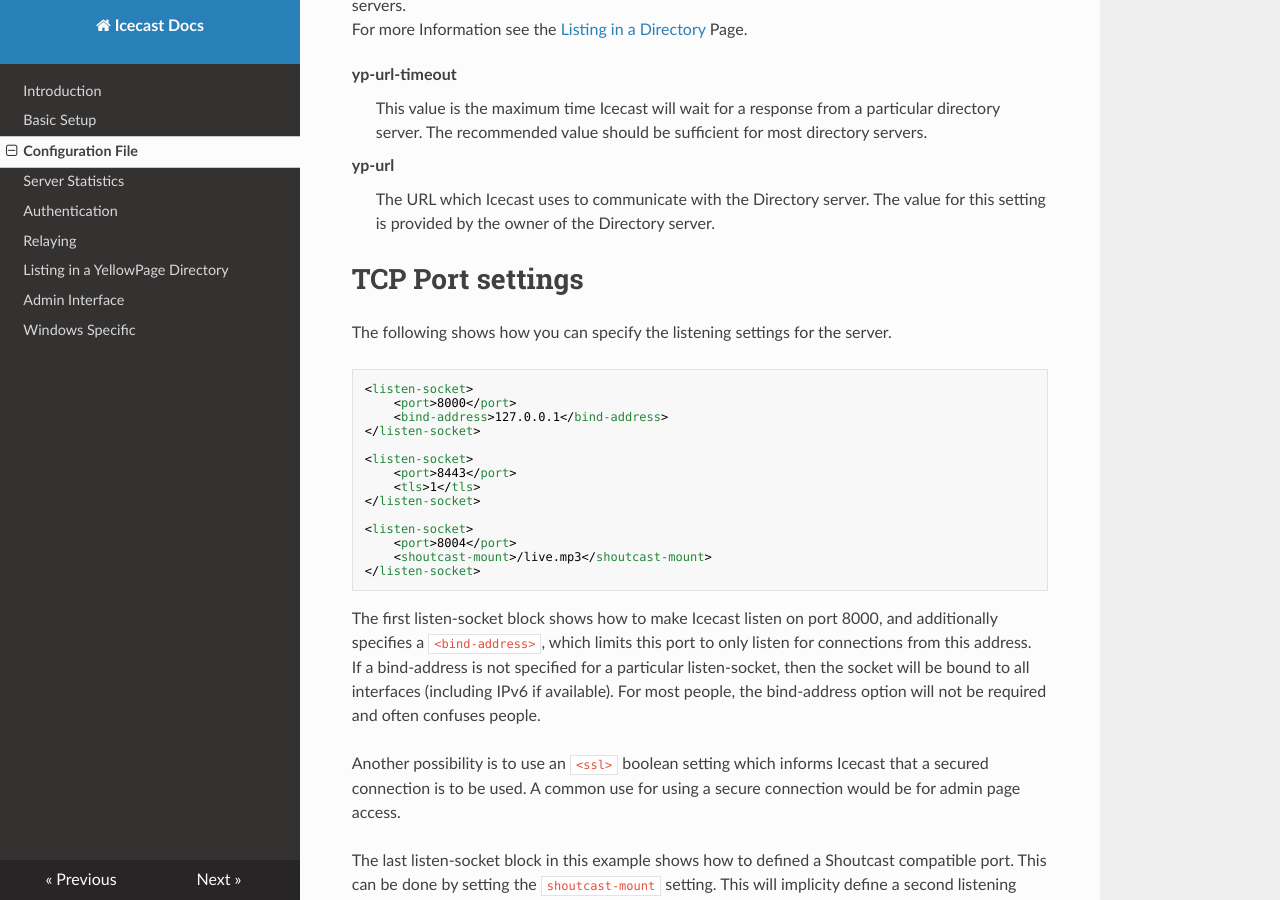
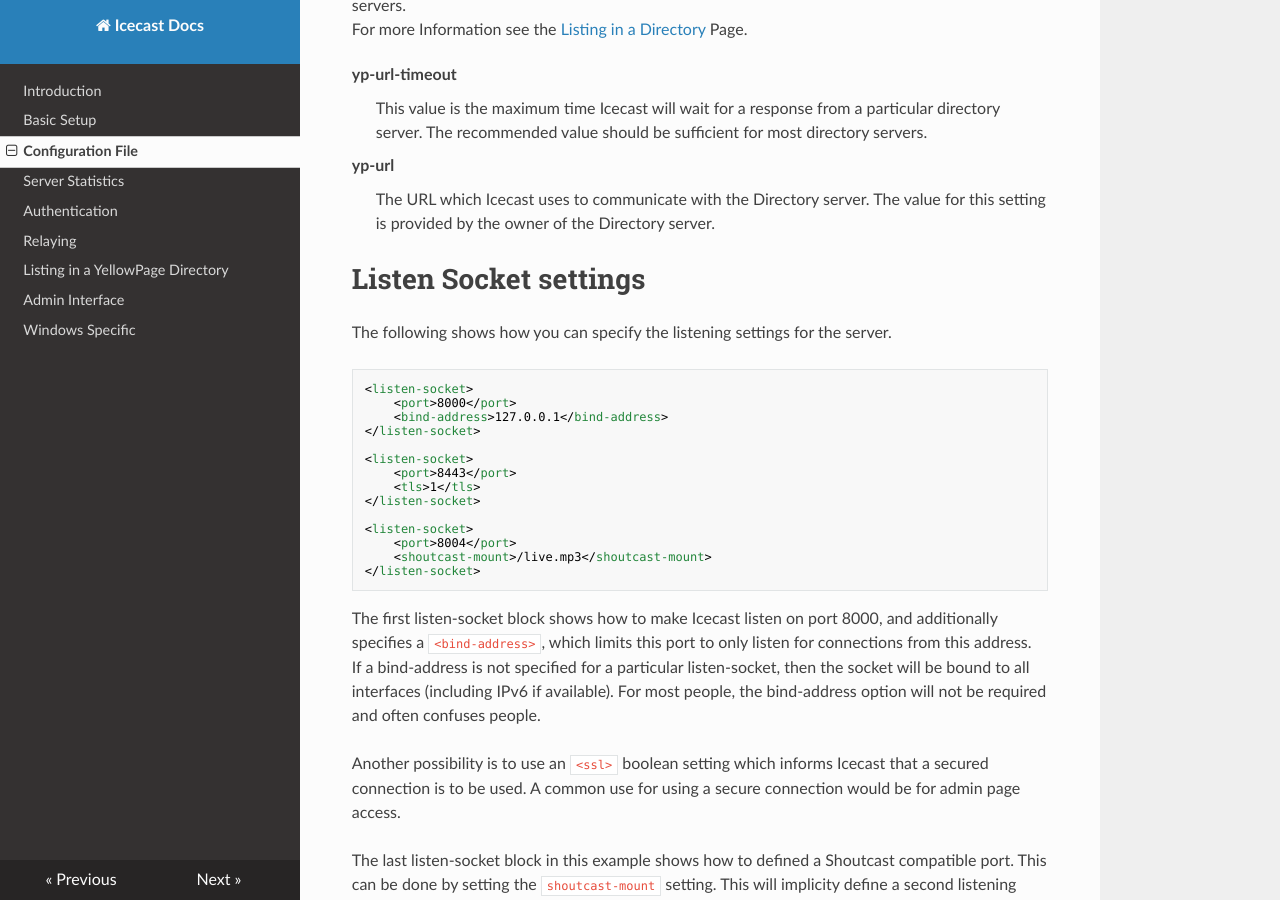
Before and after one commit to barionleg/Xipho, an MkDocs documentation site: the page built from docs/config_file.md, in a window 1280 px wide and 900 px high, scrolled down 2972 px. Built offline with MkDocs 1.6.1, drawn with Linux system fonts in a browser that asks for light colours; nearby versions of some CDN libraries; old or Windows-style settings are respelled for this version of MkDocs.

Commit message:
Update: Renamed TCP Port settings -> Listen Socket settings

```diff
--- a/docs/config_file.md
+++ b/docs/config_file.md
@@ -131,7 +131,7 @@ yp-url
   The value for this setting is provided by the owner of the Directory server.
 
 
-# TCP Port settings
+# Listen Socket settings
 
 The following shows how you can specify the listening settings for the server.
 
```
